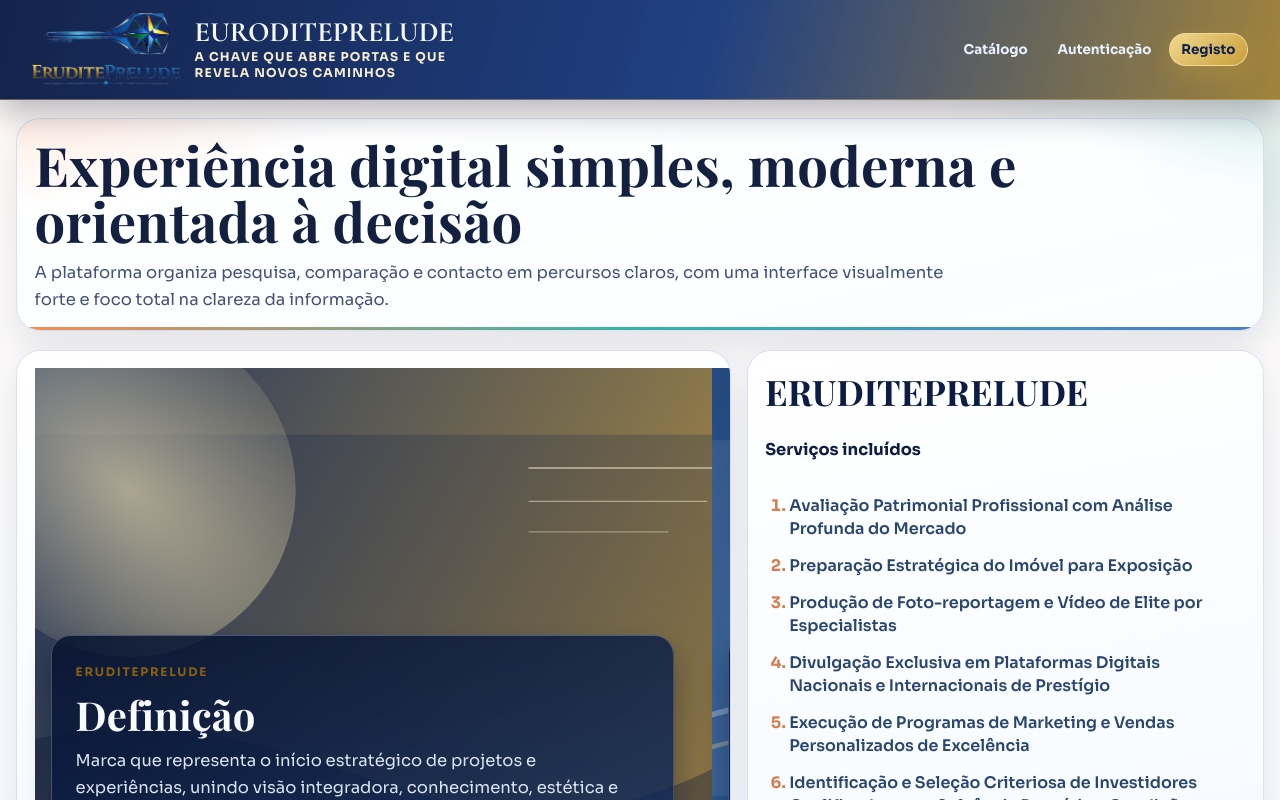
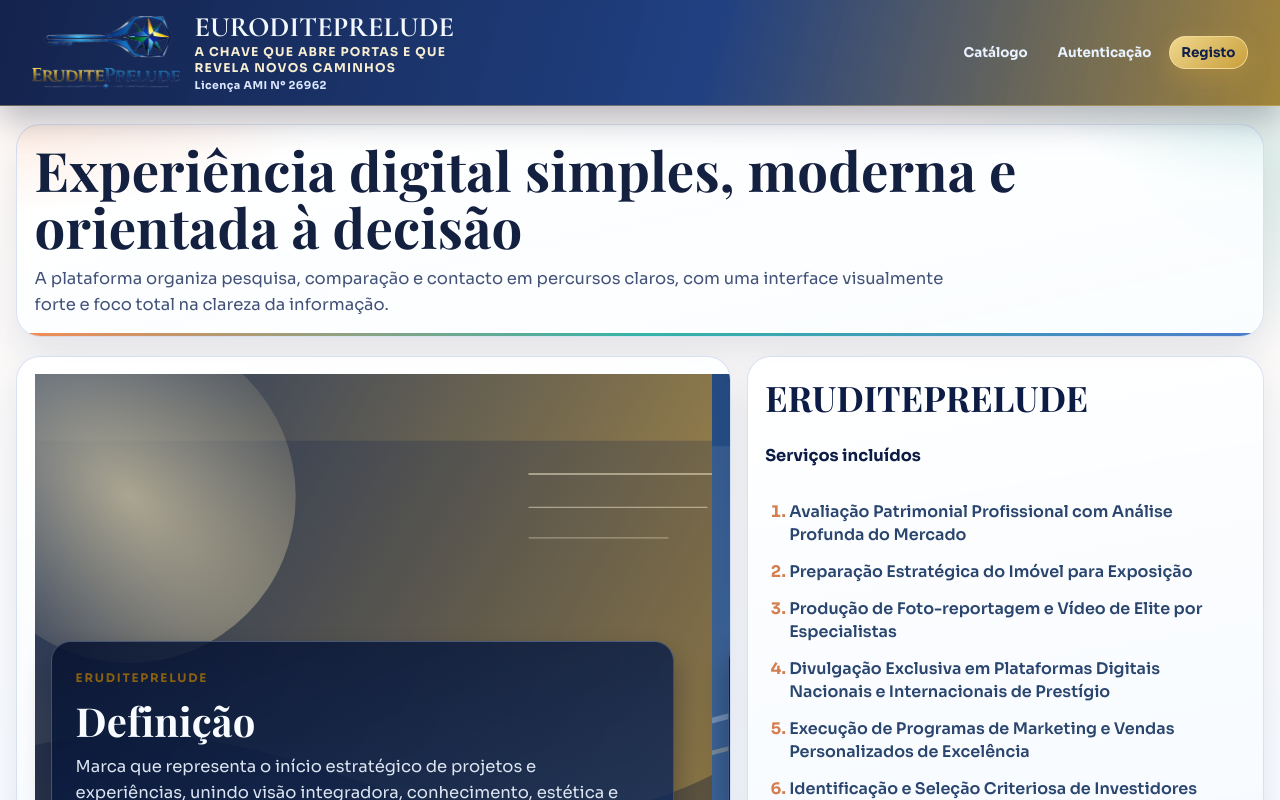
Before and after one commit to daniel11-01/Imobili-ria, a React (Vite) app in the folder frontend/: page / in a window 1280 px wide. Shown: the top 800 px of the page. Built offline with nearby package versions, Linux system fonts and the light colour scheme; no server answers.

Commit message:
style: adicionar Licença AMI no header

```diff
--- a/frontend/src/App.jsx
+++ b/frontend/src/App.jsx
@@ -42,6 +42,7 @@ function AppShell() {
             <span className="brand-text">
               <span className="brand-kicker">EURODITEPRELUDE</span>
               <span className="brand-name">A Chave que abre portas e que revela novos caminhos</span>
+              <span className="brand-license">Licença AMI Nº 26962</span>
             </span>
           </Link>
 
--- a/frontend/src/assets/global.css
+++ b/frontend/src/assets/global.css
@@ -155,6 +155,13 @@ a {
   max-width: 29ch;
 }
 
+.brand-license {
+  color: #dbe7ff;
+  font-size: 0.68rem;
+  font-weight: 700;
+  letter-spacing: 0.04em;
+}
+
 .menu {
   display: flex;
   align-items: center;
```
